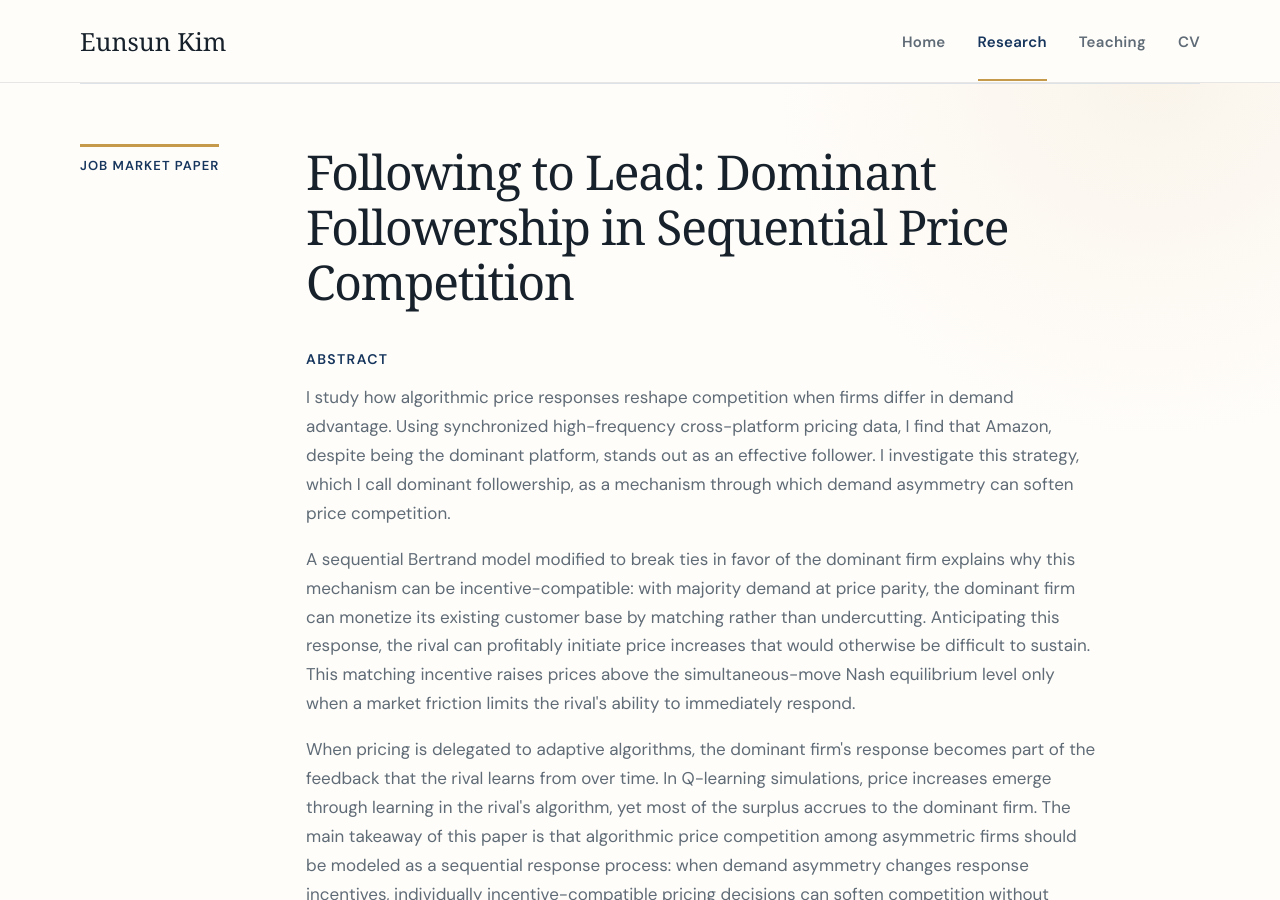
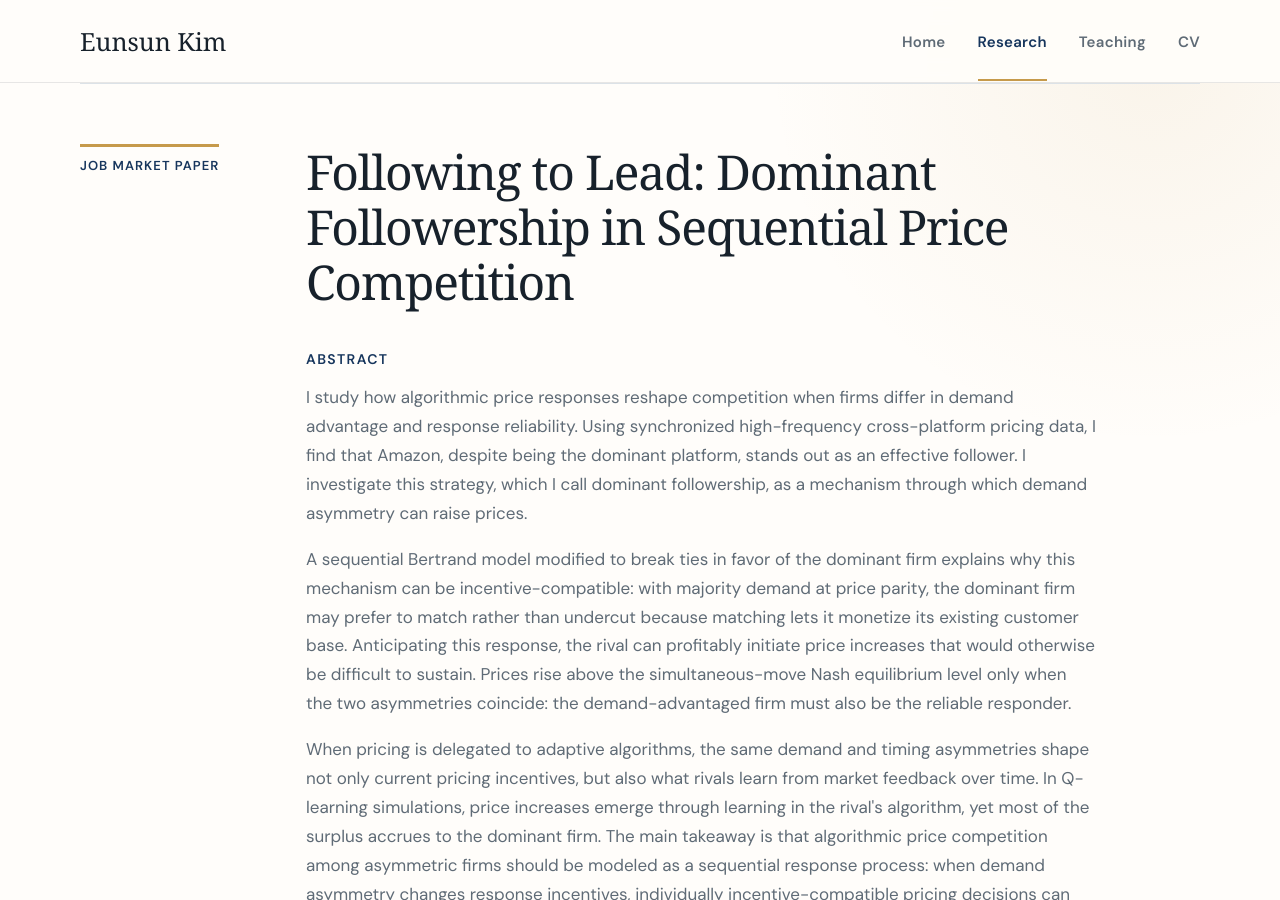
Before and after one commit to eskim14/eskim14.github.io, a Jekyll site: the page built from research.md, in a window 1280 px wide and 900 px high. Built offline with Jekyll 4.4.1, drawn with Linux system fonts in a browser that asks for light colours; some web fonts are replaced; some of the changed text lies outside the part shown.

Commit message:
Align website abstract with paper

```diff
--- a/research.md
+++ b/research.md
@@ -14,32 +14,33 @@ permalink: /research/
     <h3>Abstract</h3>
     <p>
       I study how algorithmic price responses reshape competition when firms
-      differ in demand advantage. Using synchronized high-frequency
-      cross-platform pricing data, I find that Amazon, despite being the
-      dominant platform, stands out as an effective follower. I investigate
-      this strategy, which I call dominant followership, as a mechanism through
-      which demand asymmetry can soften price competition.
+      differ in demand advantage and response reliability. Using synchronized
+      high-frequency cross-platform pricing data, I find that Amazon, despite
+      being the dominant platform, stands out as an effective follower. I
+      investigate this strategy, which I call dominant followership, as a
+      mechanism through which demand asymmetry can raise prices.
     </p>
     <p>
       A sequential Bertrand model modified to break ties in favor of the
       dominant firm explains why this mechanism can be incentive-compatible:
-      with majority demand at price parity, the dominant firm can monetize its
-      existing customer base by matching rather than undercutting. Anticipating
-      this response, the rival can profitably initiate price increases that
-      would otherwise be difficult to sustain. This matching incentive raises
-      prices above the simultaneous-move Nash equilibrium level only when a
-      market friction limits the rival's ability to immediately respond.
+      with majority demand at price parity, the dominant firm may prefer to
+      match rather than undercut because matching lets it monetize its existing
+      customer base. Anticipating this response, the rival can profitably
+      initiate price increases that would otherwise be difficult to sustain.
+      Prices rise above the simultaneous-move Nash equilibrium level only when
+      the two asymmetries coincide: the demand-advantaged firm must also be the
+      reliable responder.
     </p>
     <p>
-      When pricing is delegated to adaptive algorithms, the dominant firm's
-      response becomes part of the feedback that the rival learns from over
-      time. In Q-learning simulations, price increases emerge through learning
-      in the rival's algorithm, yet most of the surplus accrues to the dominant
-      firm. The main takeaway of this paper is that algorithmic price
-      competition among asymmetric firms should be modeled as a sequential
-      response process: when demand asymmetry changes response incentives,
-      individually incentive-compatible pricing decisions can soften competition
-      without explicit coordination.
+      When pricing is delegated to adaptive algorithms, the same demand and
+      timing asymmetries shape not only current pricing incentives, but also
+      what rivals learn from market feedback over time. In Q-learning
+      simulations, price increases emerge through learning in the rival's
+      algorithm, yet most of the surplus accrues to the dominant firm. The main
+      takeaway is that algorithmic price competition among asymmetric firms
+      should be modeled as a sequential response process: when demand asymmetry
+      changes response incentives, individually incentive-compatible pricing
+      decisions can soften competition without explicit coordination.
     </p>
   </div>
 </section>
```
